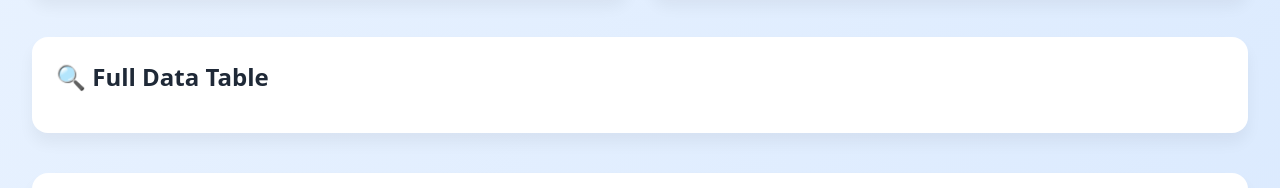
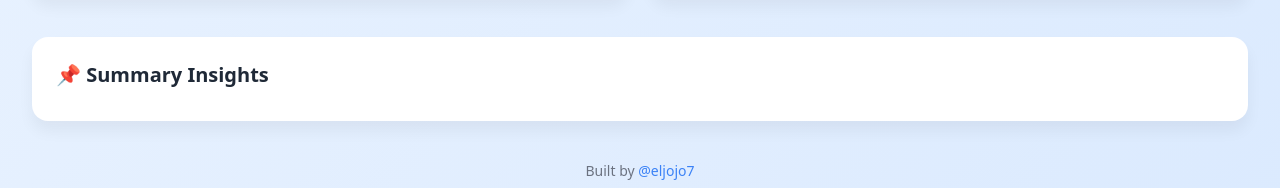
Before and after one commit to Mohamedehabibrahim/Happy-Eid-Ya-Nosa, a plain HTML site: page index.html in a window 1280 px wide. Shown: the part 1159-1347 px from the top of the page. Drawn offline with nearby package versions, Linux system fonts and the light colour scheme; no server answers.

Commit message:
Update index.html

```diff
--- a/index.html
+++ b/index.html
@@ -97,11 +97,7 @@
       </div>
     </div>
 
-    <!-- Full Table View -->
-    <div class="card mb-10">
-      <h2 class="text-2xl font-semibold mb-4 text-gray-800">🔍 Full Data Table</h2>
-      <div id="data-table"></div>
-    </div>
+
 
     <!-- Summary Section -->
     <div class="card mb-10">
```
